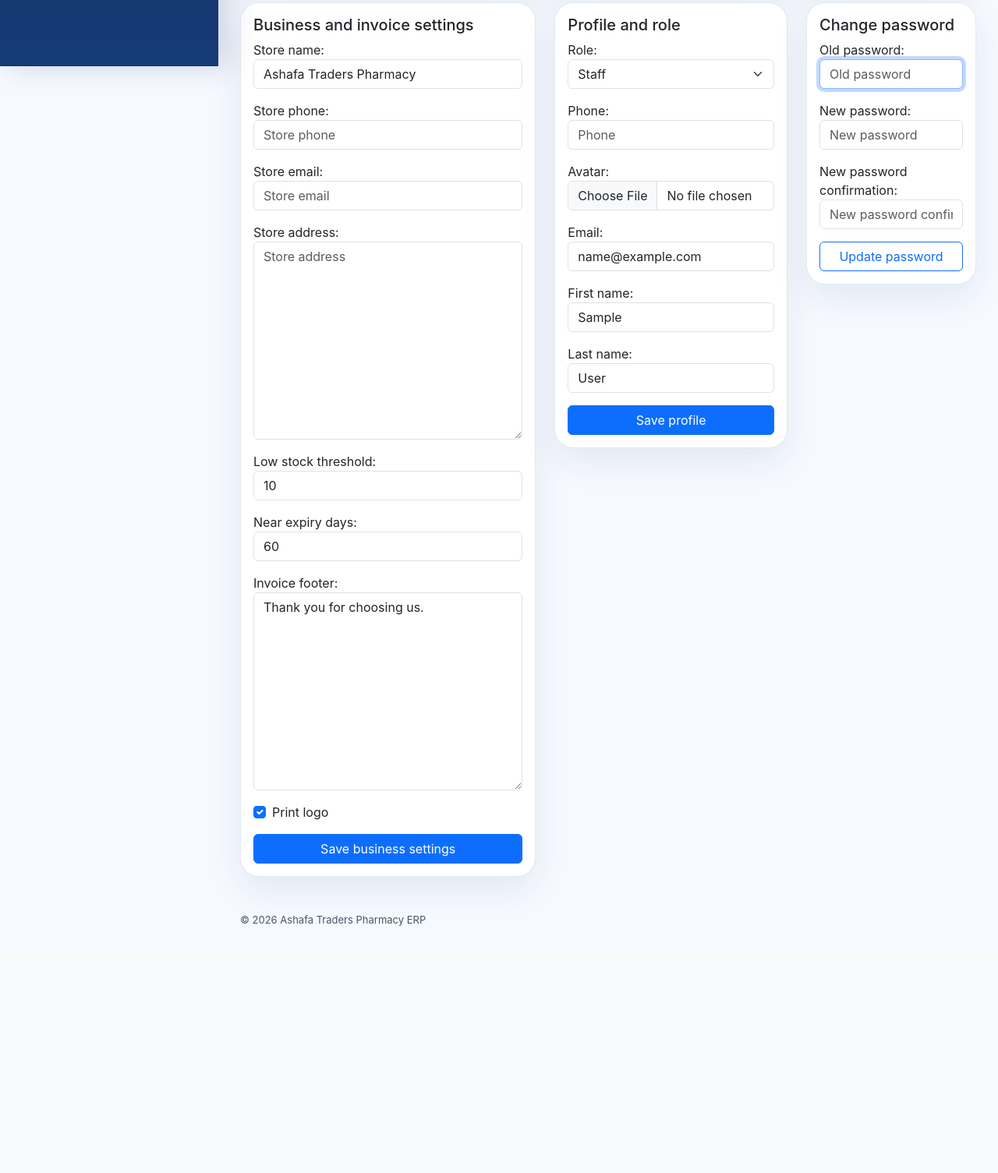
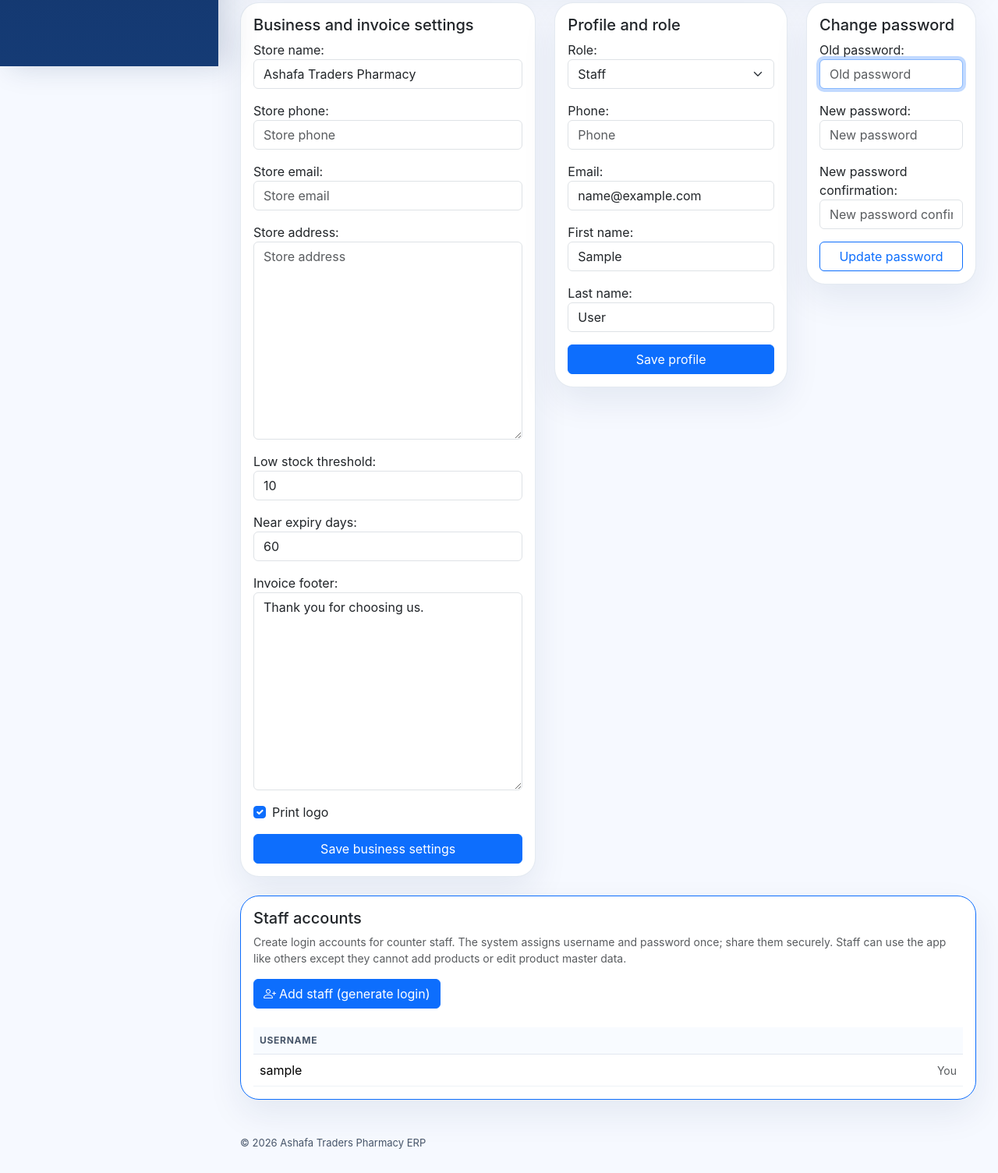
Before and after one commit to Azmain946/Ashafa-Traders, a Django app: page /settings/ in a window 1280 px wide. Shown: the part 715-2220 px from the top of the page at 78% size. Before the commit the page ends 1903 px from the top, so only its background shows below. Run offline with Django 5.2, Linux system fonts and the light colour scheme; the visitor is signed in with stand-in values (Sample User, id 1); data comes from the database, SQL or seed files in the repository; some libraries are stand-ins or nearby versions.

Commit message:
Staff management, record deletes, QZ signing, and upload UI cleanup
- Fix ProductEntryForm Meta/clean; drop multipart where uploads were removed
- Add delete order, customer, and product (confirmed POST) for all logged-in users
- Admin-only settings: add/remove staff with generated username/password (flash once)
- QZ: set SHA512 signature algorithm and only lock security after cert+sign setup
- Receipt ESC/POS: omit discount line (tests assert Discount absent)
- Settings/product forms: remove multipart enctype from profile and product flows

Co-authored-by: AZMAIN FIEQUE <Azmain946@users.noreply.github.com>

```diff
--- a/pharmacy/forms.py
+++ b/pharmacy/forms.py
@@ -46,7 +46,6 @@ class ProductForm(BootstrapFormMixin, forms.ModelForm):
             "strength",
             "category",
             "brand",
-            "image",
             "is_antibiotic",
         ]
 
@@ -86,7 +85,6 @@ class ProductEntryForm(BoxPriceMixin, BootstrapFormMixin, forms.ModelForm):
             "strength",
             "category",
             "brand",
-            "image",
             "is_antibiotic",
         ]
 
@@ -307,7 +305,7 @@ class UserProfileForm(BootstrapFormMixin, forms.ModelForm):
 
     class Meta:
         model = UserProfile
-        fields = ["role", "phone", "avatar", "email", "first_name", "last_name"]
+        fields = ["role", "phone", "email", "first_name", "last_name"]
 
     def __init__(self, *args, **kwargs):
         self.user = kwargs.pop("user")
@@ -315,6 +313,12 @@ class UserProfileForm(BootstrapFormMixin, forms.ModelForm):
         self.fields["email"].initial = self.user.email
         self.fields["first_name"].initial = self.user.first_name
         self.fields["last_name"].initial = self.user.last_name
+        profile = getattr(self.user, "profile", None)
+        if not (
+            self.user.is_superuser
+            or (profile and getattr(profile, "role", "") == UserProfile.ROLE_ADMIN)
+        ):
+            self.fields.pop("role", None)
 
     def save(self, commit=True):
         profile = super().save(commit=False)
--- a/pharmacy/printing.py
+++ b/pharmacy/printing.py
@@ -95,7 +95,6 @@ def build_receipt_escpos(invoice: SalesInvoice, app_settings: AppSetting | None
         f"{items_block}\n"
         f"{divider}\n"
         f"{total_line('Subtotal:', money_label(invoice.subtotal), line_chars)}\n"
-        f"{total_line('Discount:', money_label(invoice.discount_amount), line_chars)}\n"
         f"{total_line('Round off:', money_label(invoice.round_off_amount), line_chars)}\n"
         f"{total_line('TOTAL:', money_label(invoice.grand_total), line_chars)}\n"
         f"{total_line('Paid:', money_label(invoice.paid_amount), line_chars)}\n"
--- a/pharmacy/views.py
+++ b/pharmacy/views.py
@@ -1,7 +1,10 @@
 import json
+import secrets
+import string
 from decimal import Decimal
 
 from django.contrib import messages
+from django.contrib.auth import get_user_model
 from django.contrib.auth.decorators import login_required, user_passes_test
 from django.core.exceptions import ValidationError
 from django.core.paginator import Paginator
@@ -60,6 +63,9 @@ from .services import (
     cart_summary,
     create_order_update_invoice,
     dashboard_metrics,
+    delete_customer_completely,
+    delete_order_completely,
+    delete_product_completely,
     finalize_checkout,
     lookup_return_invoice,
     process_return,
@@ -84,6 +90,29 @@ def can_manage_products(user):
         return True
     profile = getattr(user, "profile", None)
     return getattr(profile, "role", "") in {"admin", "manager"}
+
+
+def can_manage_staff(user):
+    if not getattr(user, "is_authenticated", False):
+        return False
+    if user.is_superuser:
+        return True
+    profile = getattr(user, "profile", None)
+    return getattr(profile, "role", "") == UserProfile.ROLE_ADMIN
+
+
+def _generate_staff_username():
+    alphabet = string.ascii_lowercase + string.digits
+    User = get_user_model()
+    for _ in range(50):
+        candidate = "staff_" + "".join(secrets.choice(alphabet) for _ in range(8))
+        if not User.objects.filter(username=candidate).exists():
+            return candidate
+    return "staff_" + secrets.token_hex(6)
+
+
+def _generate_staff_password():
+    return secrets.token_urlsafe(12)
 
 
 @login_required
@@ -187,7 +216,7 @@ def products(request):
 @user_passes_test(can_manage_products)
 def product_create(request):
     if request.method == "POST":
-        form = ProductEntryForm(request.POST, request.FILES)
+        form = ProductEntryForm(request.POST)
         if form.is_valid():
             product = form.save()
             messages.success(request, "Product created.")
@@ -290,8 +319,15 @@ def product_detail(request, pk):
     adjustment_form = StockAdjustmentForm()
     if request.method == "POST":
         action = request.POST.get("_action")
-        if action == "update_product" and can_manage_products(request.user):
-            product_form = ProductForm(request.POST, request.FILES, instance=product)
+        if action == "delete_product" and request.POST.get("confirm_delete") == "1":
+            try:
+                delete_product_completely(product)
+                messages.success(request, "Product deleted.")
+                return redirect("products")
+            except ValidationError as exc:
+                messages.error(request, "; ".join(exc.messages))
+        elif action == "update_product" and can_manage_products(request.user):
+            product_form = ProductForm(request.POST, instance=product)
             if product_form.is_valid():
                 product_form.save()
                 messages.success(request, "Product details updated.")
@@ -366,6 +402,12 @@ def customers(request):
 def customer_detail(request, pk):
     customer = get_object_or_404(Customer, pk=pk)
     orders = customer.orders.all().order_by("-created_at")
+    if request.method == "POST" and request.POST.get("_action") == "delete_customer":
+        if request.POST.get("confirm_delete") == "1":
+            delete_customer_completely(customer)
+            messages.success(request, "Customer and related orders deleted.")
+            return redirect("customers")
+        messages.error(request, "Check the box to confirm customer deletion.")
     return render(request, "pharmacy/customer_detail.html", {"customer": customer, "orders": orders})
 
 
@@ -439,12 +481,19 @@ def order_detail(request, pk):
     order = get_object_or_404(Order.objects.prefetch_related("invoices"), pk=pk)
     form = OrderPaymentForm(instance=order)
     if request.method == "POST":
-        form = OrderPaymentForm(request.POST, instance=order)
-        if form.is_valid():
-            updated_order = form.save()
-            invoice = create_order_update_invoice(updated_order, request.user)
-            messages.success(request, "Order payment details updated and new invoice generated.")
-            return redirect(f"{reverse('invoice_detail', args=[invoice.pk])}?print=1")
+        if request.POST.get("_action") == "delete_order":
+            if request.POST.get("confirm_delete") == "1":
+                delete_order_completely(order)
+                messages.success(request, "Order and linked invoices deleted.")
+                return redirect("invoices")
+            messages.error(request, "Check the box to confirm order deletion.")
+        else:
+            form = OrderPaymentForm(request.POST, instance=order)
+            if form.is_valid():
+                updated_order = form.save()
+                invoice = create_order_update_invoice(updated_order, request.user)
+                messages.success(request, "Order payment details updated and new invoice generated.")
+                return redirect(f"{reverse('invoice_detail', args=[invoice.pk])}?print=1")
     return render(request, "pharmacy/order_detail.html", {"order": order, "form": form})
 
 
@@ -539,11 +588,19 @@ def reminders(request):
 @login_required
 @user_passes_test(lambda u: u.is_staff)
 def settings_page(request):
+    new_staff_credentials = request.session.pop("flash_staff_credentials", None)
     app_settings = AppSetting.load()
     profile, _ = UserProfile.objects.get_or_create(user=request.user)
     setting_form = AppSettingForm(instance=app_settings)
     profile_form = UserProfileForm(instance=profile, user=request.user)
     password_form = StyledPasswordChangeForm(request.user)
+    staff_list = []
+    if can_manage_staff(request.user):
+        staff_list = list(
+            UserProfile.objects.filter(role=UserProfile.ROLE_STAFF)
+            .select_related("user")
+            .order_by("user__username")
+        )
     if request.method == "POST":
         section = request.POST.get("section")
         if section == "business":
@@ -553,7 +610,7 @@ def settings_page(request):
                 messages.success(request, "Business settings updated.")
                 return redirect("settings")
         elif section == "profile":
-            profile_form = UserProfileForm(request.POST, request.FILES, instance=profile, user=request.user)
+            profile_form = UserProfileForm(request.POST, instance=profile, user=request.user)
             if profile_form.is_valid():
                 profile_form.save()
                 messages.success(request, "Profile settings updated.")
@@ -564,6 +621,37 @@ def settings_page(request):
                 password_form.save()
                 messages.success(request, "Password changed. Please log in again if prompted.")
                 return redirect("settings")
+        elif section == "add_staff" and can_manage_staff(request.user):
+            User = get_user_model()
+            username = _generate_staff_username()
+            plain_password = _generate_staff_password()
+            new_user = User.objects.create_user(username=username, password=plain_password, is_staff=True)
+            UserProfile.objects.create(user=new_user, role=UserProfile.ROLE_STAFF)
+            request.session["flash_staff_credentials"] = {"username": username, "password": plain_password}
+            messages.success(
+                request,
+                "Staff account created. Copy the username and password below; they will not be shown again after you leave this page.",
+            )
+            return redirect("settings")
+        elif section == "remove_staff" and can_manage_staff(request.user):
+            User = get_user_model()
+            try:
+                target_id = int(request.POST.get("user_id", "0"))
+            except (TypeError, ValueError):
+                target_id = 0
+            target = get_object_or_404(User, pk=target_id)
+            if target.pk == request.user.pk:
+                messages.error(request, "You cannot remove your own account.")
+            elif target.is_superuser:
+                messages.error(request, "Cannot remove a superuser account.")
+            else:
+                target_profile = getattr(target, "profile", None)
+                if not target_profile or target_profile.role != UserProfile.ROLE_STAFF:
+                    messages.error(request, "Only staff accounts can be removed here.")
+                else:
+                    target.delete()
+                    messages.success(request, "Staff account removed.")
+            return redirect("settings")
     return render(
         request,
         "pharmacy/settings.html",
@@ -572,6 +660,9 @@ def settings_page(request):
             "profile_form": profile_form,
             "password_form": password_form,
             "printer_settings": printer_settings_payload(app_settings),
+            "can_manage_staff": can_manage_staff(request.user),
+            "staff_list": staff_list,
+            "new_staff_credentials": new_staff_credentials,
         },
     )
 
--- a/static/js/qz-print.js
+++ b/static/js/qz-print.js
@@ -46,17 +46,18 @@
     if (!window.qz || securityConfigured) {
       return;
     }
+    let signingReady = false;
     try {
       const certResponse = await fetch("/api/qz/certificate/", { cache: "no-store", credentials: "same-origin" });
       if (certResponse.ok) {
         const certificate = await certResponse.text();
+        if (certificate && certificate.includes("BEGIN CERTIFICATE")) {
           qz.security.setCertificatePromise(function (resolve, reject) {
-          if (certificate && certificate.includes("BEGIN CERTIFICATE")) {
             resolve(certificate);
-          } else {
-            reject(new Error("Invalid QZ certificate file."));
+          });
+          if (typeof qz.security.setSignatureAlgorithm === "function") {
+            qz.security.setSignatureAlgorithm("SHA512");
           }
-        });
           qz.security.setSignaturePromise(function (toSign) {
             return function (resolve, reject) {
               fetch(`/api/qz/sign/?request=${encodeURIComponent(toSign)}`, {
@@ -75,14 +76,16 @@
                 .catch(reject);
             };
           });
+          signingReady = true;
           console.info("QZ Tray signing enabled for silent printing.");
+        }
       } else {
         console.warn("QZ certificate endpoint returned", certResponse.status);
       }
     } catch (error) {
       console.warn("QZ signing setup failed:", error);
     }
-    securityConfigured = true;
+    securityConfigured = signingReady;
   }
 
   async function connectQZ() {
--- a/templates/pharmacy/product_form.html
+++ b/templates/pharmacy/product_form.html
@@ -8,7 +8,7 @@
     <p>Create a medicine profile before adding stock batches.</p>
   </div>
 </div>
-<form method="post" enctype="multipart/form-data" class="card soft-card" id="productEntryForm">
+<form method="post" class="card soft-card" id="productEntryForm">
   {% csrf_token %}
   <input type="hidden" name="print_barcode" id="printBarcodeInput" value="0">
   <input type="hidden" name="label_count" id="labelCountInput" value="">
--- a/templates/pharmacy/settings.html
+++ b/templates/pharmacy/settings.html
@@ -72,7 +72,7 @@
     </form>
   </div>
   <div class="col-xl-4">
-    <form method="post" enctype="multipart/form-data" class="card soft-card">
+    <form method="post" class="card soft-card">
       {% csrf_token %}
       <input type="hidden" name="section" value="profile">
       <div class="card-body">
@@ -97,5 +97,53 @@
       </div>
     </form>
   </div>
+  {% if can_manage_staff %}
+  <div class="col-xl-12">
+    <div class="card soft-card border-primary">
+      <div class="card-body">
+        <h2 class="h5">Staff accounts</h2>
+        <p class="text-muted small">Create login accounts for counter staff. The system assigns username and password once; share them securely. Staff can use the app like others except they cannot add products or edit product master data.</p>
+        {% if new_staff_credentials %}
+          <div class="alert alert-warning" role="alert">
+            <strong>New login</strong><br>
+            Username: <code>{{ new_staff_credentials.username }}</code><br>
+            Password: <code>{{ new_staff_credentials.password }}</code>
+          </div>
+        {% endif %}
+        <form method="post" class="d-inline">
+          {% csrf_token %}
+          <input type="hidden" name="section" value="add_staff">
+          <button type="submit" class="btn btn-primary"><i class="bi bi-person-plus me-1"></i>Add staff (generate login)</button>
+        </form>
+        <div class="table-responsive mt-4">
+          <table class="table align-middle mb-0">
+            <thead><tr><th>Username</th><th></th></tr></thead>
+            <tbody>
+              {% for sp in staff_list %}
+                <tr>
+                  <td>{{ sp.user.username }}</td>
+                  <td class="text-end">
+                    {% if sp.user_id != request.user.id %}
+                    <form method="post" class="d-inline" onsubmit="return confirm('Remove this staff account?');">
+                      {% csrf_token %}
+                      <input type="hidden" name="section" value="remove_staff">
+                      <input type="hidden" name="user_id" value="{{ sp.user_id }}">
+                      <button type="submit" class="btn btn-sm btn-outline-danger">Remove</button>
+                    </form>
+                    {% else %}
+                      <span class="text-muted small">You</span>
+                    {% endif %}
+                  </td>
+                </tr>
+              {% empty %}
+                <tr><td colspan="2" class="text-muted">No staff accounts yet.</td></tr>
+              {% endfor %}
+            </tbody>
+          </table>
+        </div>
+      </div>
+    </div>
+  </div>
+  {% endif %}
 </div>
 {% endblock %}
```
Also changed, not shown: pharmacy/services.py (+29 -0 lines), pharmacy/tests.py (+42 -2 lines), templates/pharmacy/customer_detail.html (+13 -0 lines), templates/pharmacy/order_detail.html (+13 -0 lines), templates/pharmacy/product_detail.html (+15 -1 lines). Lines whose indentation alone changed are shown as unchanged.
